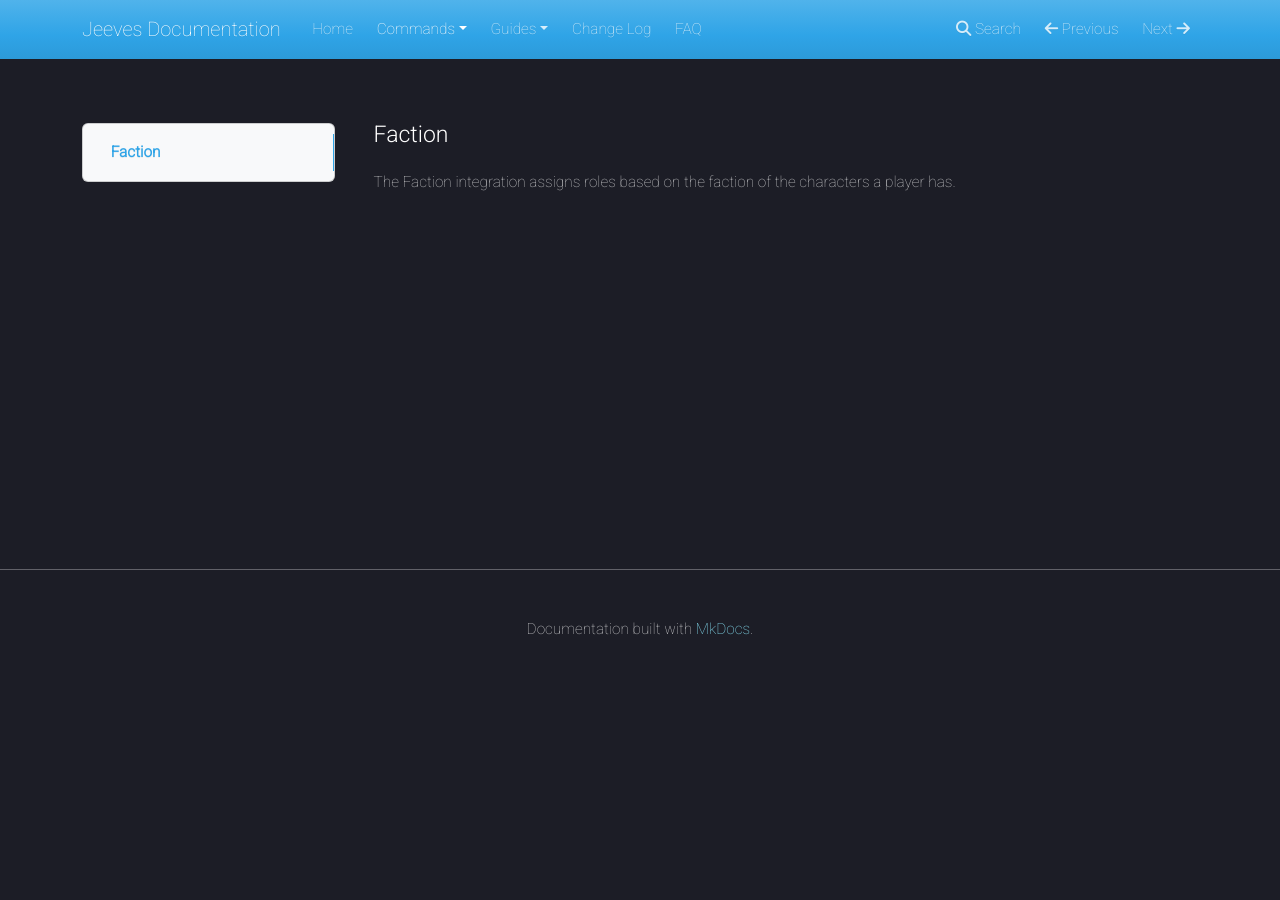
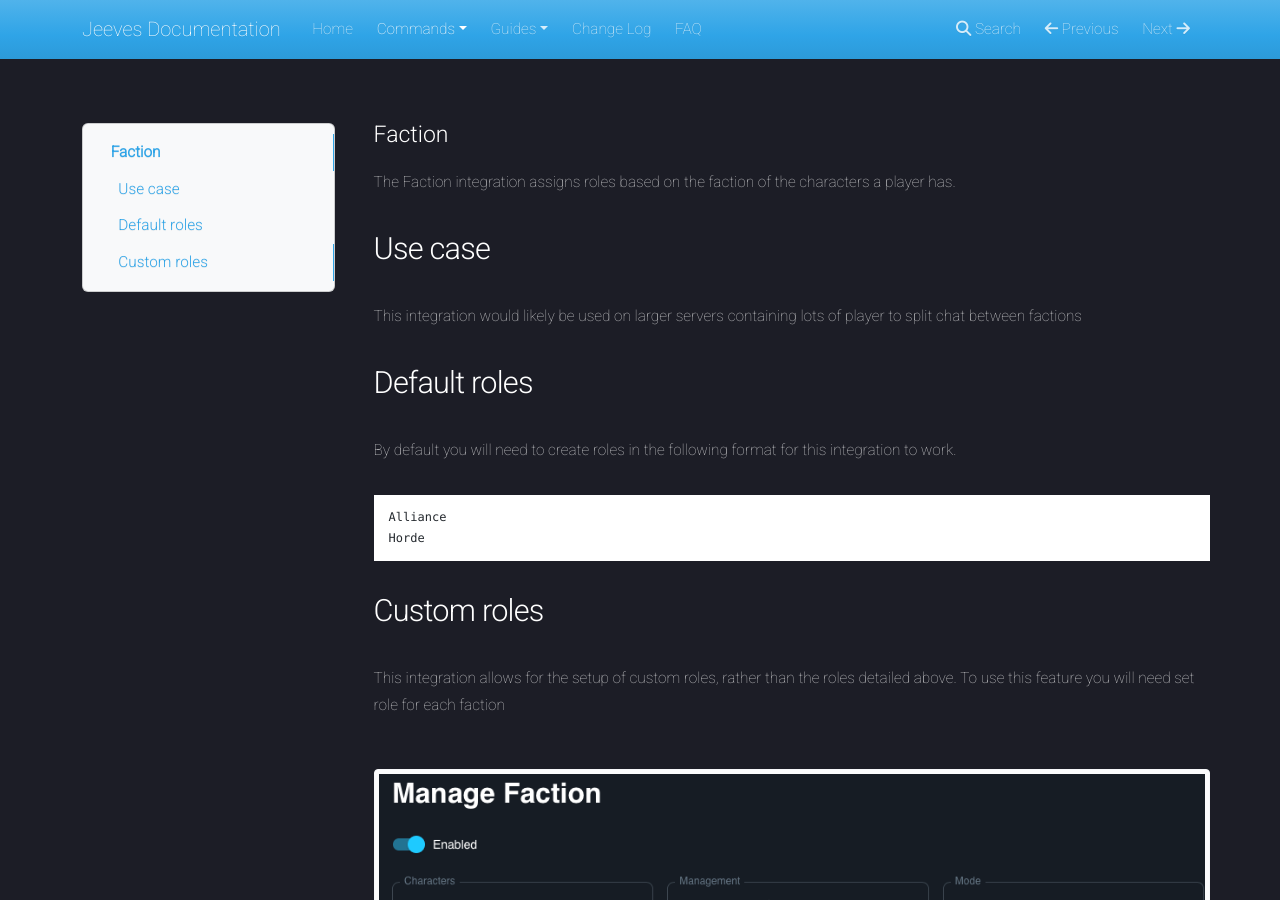
Before and after one commit to TeamJeeves/Jeeves-Bot-Documentation, an MkDocs documentation site: the page built from docs/commands/dashboard/role-management/faction.md, in a window 1280 px wide and 900 px high. Built offline with MkDocs 1.6.1, drawn with Linux system fonts in a browser that asks for light colours; nearby versions of some CDN libraries.

Commit message:
Added Faction custom rolemap screenshot

````diff
--- a/docs/commands/dashboard/role-management/faction.md
+++ b/docs/commands/dashboard/role-management/faction.md
@@ -1,3 +1,20 @@
 # Faction
 
 The Faction integration assigns roles based on the faction of the characters a player has.
+
+## Use case
+
+This integration would likely be used on larger servers containing lots of player to split chat between factions
+## Default roles
+
+By default you will need to create roles in the following format for this integration to work.
+```
+Alliance
+Horde
+```
+
+## Custom roles
+
+This integration allows for the setup of custom roles, rather than the roles detailed above. To use this feature you will need set role for each faction
+
+![FactionScreenshot](../../../img/faction-custom-rolemap.png)
````
Also changed, not shown: docs/img/faction-custom-rolemap.png (added).
